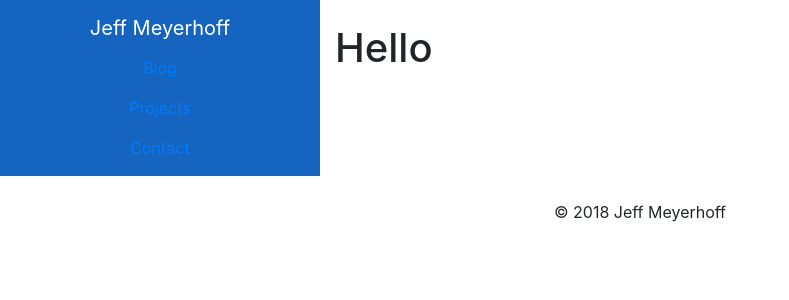
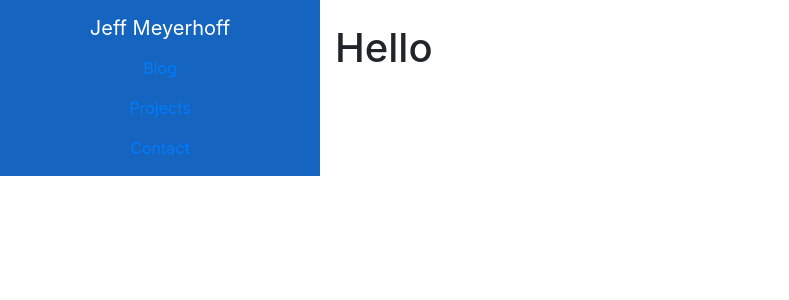
Before and after one commit to jeffington/jeffington.github.io, a Jekyll site: the page built from index.md, in a window 1280 px wide. Shown: the top 300 px of the page, without its empty margins (0-789 px from the left). Built offline with Jekyll 4.4.1, drawn with Linux system fonts in a browser that asks for light colours.

Commit message:
Remove footer

```diff
--- a/_layouts/default.html
+++ b/_layouts/default.html
@@ -22,11 +22,6 @@
             </div>
 
          </div>
-		<div class="row">
-			<div class="col">
-				{% include footer.html %}
-			</div>
-		</div>
 	</div>
 
 
--- a/_layouts/post.html
+++ b/_layouts/post.html
@@ -41,11 +41,7 @@
             </div>
 
 		</div>
-		<div class="row">
-			<div class="col">
-				{% include footer.html %}
-			</div>
-		</div>
+
 	</div>
 
 
```
